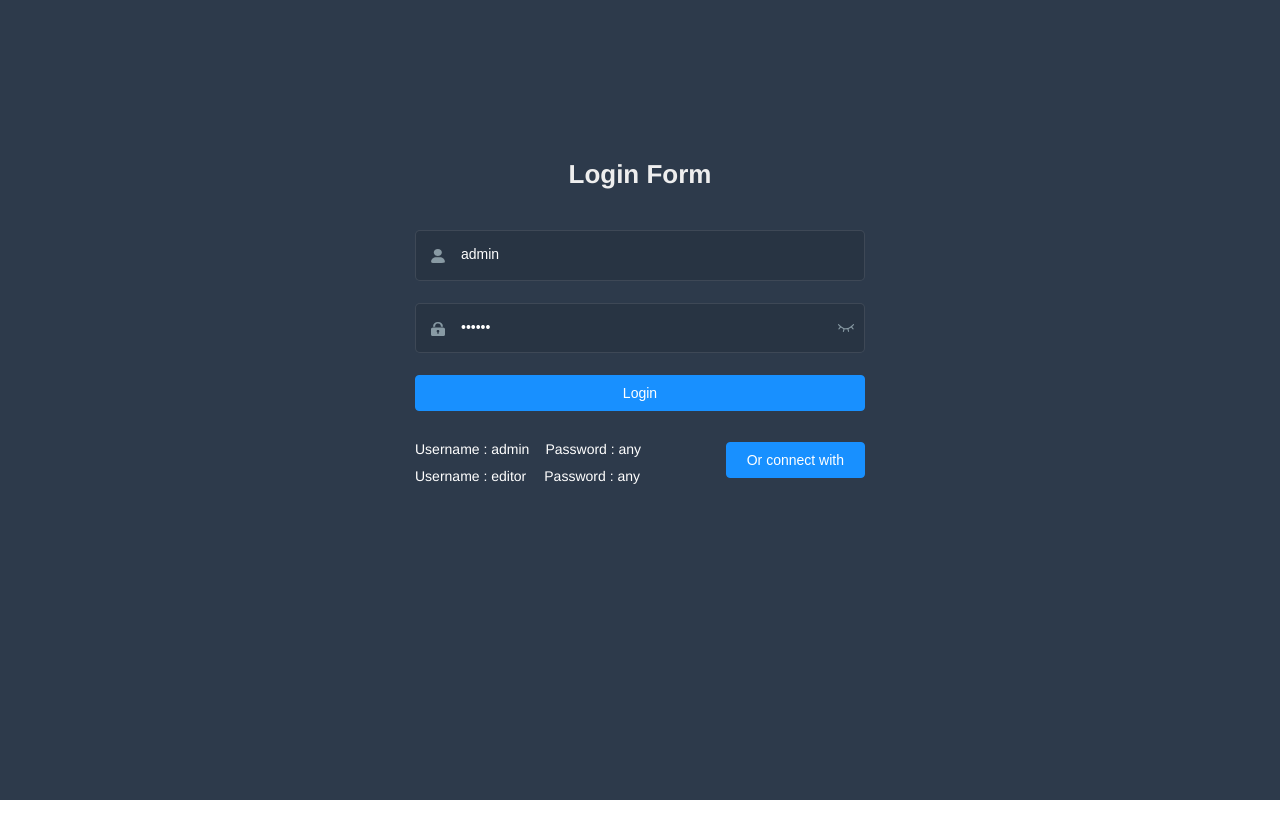
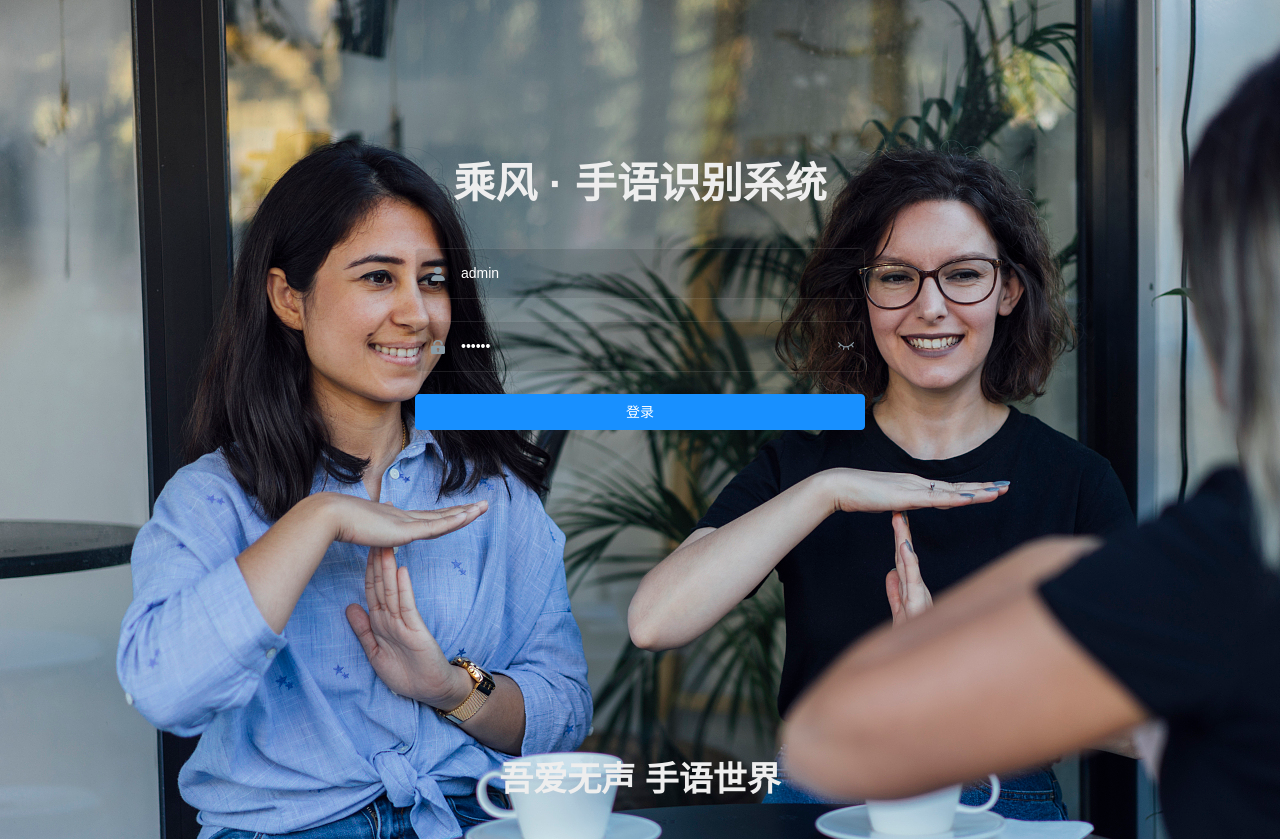
Before and after one commit to Snak0067/Chengfeng-Sign-Language-Frontend-System, a Vue app: page /#/login in a window 1280 px wide. Before the commit the page ends 800 px from the top, so only its background shows below. Built offline with nearby package versions, Linux system fonts and the light colour scheme.

Commit message:
更改登陆界面

```diff
--- a/src/layout/components/Sidebar/Logo.vue
+++ b/src/layout/components/Sidebar/Logo.vue
@@ -32,15 +32,7 @@ export default {
 </script>
 
 <style lang="scss" scoped>
-// 设置背景图片样式
-#app {
-  font-family: 'Avenir', Helvetica, Arial, sans-serif;
-  -webkit-font-smoothing: antialiased;
-  -moz-osx-font-smoothing: grayscale;
-  text-align: center;
-  color: #2c3e50;
-  margin-top: 0px;
-}
+
 
 .sidebarLogoFade-enter-active {
   transition: opacity 1.5s;
--- a/src/views/login/index.vue
+++ b/src/views/login/index.vue
@@ -1,10 +1,23 @@
 <template>
   <div class="login-container">
-    <el-form ref="loginForm" :model="loginForm" :rules="loginRules" class="login-form" autocomplete="on" label-position="left">
+    <el-form
+      ref="loginForm"
+      :model="loginForm"
+      :rules="loginRules"
+      class="login-form"
+      autocomplete="on"
+      label-position="left"
+    >
+      <div class="title-container">
+        <h2 class="top_title">乘风 · 手语识别系统</h2>
+      </div>
 
-      <div class="title-container">
-        <h3 class="title">Login Form</h3>
-      </div>
+      <span
+        class="item-icon"
+        :style="{
+          'background-image': `url(${require('@/assets/images/login_bg.jpg')})`,
+        }"
+      ></span>
 
       <el-form-item prop="username">
         <span class="svg-container">
@@ -21,7 +34,12 @@
         />
       </el-form-item>
 
-      <el-tooltip v-model="capsTooltip" content="Caps lock is On" placement="right" manual>
+      <el-tooltip
+        v-model="capsTooltip"
+        content="Caps lock is On"
+        placement="right"
+        manual
+      >
         <el-form-item prop="password">
           <span class="svg-container">
             <svg-icon icon-class="password" />
@@ -40,98 +58,99 @@
             @keyup.enter.native="handleLogin"
           />
           <span class="show-pwd" @click="showPwd">
-            <svg-icon :icon-class="passwordType === 'password' ? 'eye' : 'eye-open'" />
+            <svg-icon
+              :icon-class="passwordType === 'password' ? 'eye' : 'eye-open'"
+            />
           </span>
         </el-form-item>
       </el-tooltip>
 
-      <el-button :loading="loading" type="primary" style="width:100%;margin-bottom:30px;" @click.native.prevent="handleLogin">Login</el-button>
-
-      <div style="position:relative">
-        <div class="tips">
-          <span>Username : admin</span>
-          <span>Password : any</span>
-        </div>
-        <div class="tips">
-          <span style="margin-right:18px;">Username : editor</span>
-          <span>Password : any</span>
-        </div>
-
-        <el-button class="thirdparty-button" type="primary" @click="showDialog=true">
-          Or connect with
-        </el-button>
-      </div>
+      <el-button
+        :loading="loading"
+        type="primary"
+        style="width: 100%; margin-bottom: 30px"
+        @click.native.prevent="handleLogin"
+        >登录</el-button
+      >
     </el-form>
 
     <el-dialog title="Or connect with" :visible.sync="showDialog">
-      Can not be simulated on local, so please combine you own business simulation! ! !
-      <br>
-      <br>
-      <br>
+      Can not be simulated on local, so please combine you own business
+      simulation! ! !
+      <br />
+      <br />
+      <br />
       <social-sign />
     </el-dialog>
+    <div class="bottom-title-container">
+      <h3 class="title">吾爱无声 手语世界</h3>
+    </div>
   </div>
 </template>
 
 <script>
-import { validUsername } from '@/utils/validate'
-import SocialSign from './components/SocialSignin'
+import { validUsername } from "@/utils/validate";
+import SocialSign from "./components/SocialSignin";
 
 export default {
-  name: 'Login',
+  name: "Login",
   components: { SocialSign },
   data() {
     const validateUsername = (rule, value, callback) => {
       if (!validUsername(value)) {
-        callback(new Error('Please enter the correct user name'))
+        callback(new Error("Please enter the correct user name"));
       } else {
-        callback()
+        callback();
       }
-    }
+    };
     const validatePassword = (rule, value, callback) => {
       if (value.length < 6) {
-        callback(new Error('The password can not be less than 6 digits'))
+        callback(new Error("The password can not be less than 6 digits"));
       } else {
-        callback()
+        callback();
       }
-    }
+    };
     return {
       loginForm: {
-        username: 'admin',
-        password: '111111'
+        username: "admin",
+        password: "111111",
       },
       loginRules: {
-        username: [{ required: true, trigger: 'blur', validator: validateUsername }],
-        password: [{ required: true, trigger: 'blur', validator: validatePassword }]
+        username: [
+          { required: true, trigger: "blur", validator: validateUsername },
+        ],
+        password: [
+          { required: true, trigger: "blur", validator: validatePassword },
+        ],
       },
-      passwordType: 'password',
+      passwordType: "password",
       capsTooltip: false,
       loading: false,
       showDialog: false,
       redirect: undefined,
-      otherQuery: {}
-    }
+      otherQuery: {},
+    };
   },
   watch: {
     $route: {
-      handler: function(route) {
-        const query = route.query
+      handler: function (route) {
+        const query = route.query;
         if (query) {
-          this.redirect = query.redirect
-          this.otherQuery = this.getOtherQuery(query)
+          this.redirect = query.redirect;
+          this.otherQuery = this.getOtherQuery(query);
         }
       },
-      immediate: true
-    }
+      immediate: true,
+    },
   },
   created() {
     // window.addEventListener('storage', this.afterQRScan)
   },
   mounted() {
-    if (this.loginForm.username === '') {
-      this.$refs.username.focus()
-    } else if (this.loginForm.password === '') {
-      this.$refs.password.focus()
+    if (this.loginForm.username === "") {
+      this.$refs.username.focus();
+    } else if (this.loginForm.password === "") {
+      this.$refs.password.focus();
     }
   },
   destroyed() {
@@ -139,45 +158,49 @@ export default {
   },
   methods: {
     checkCapslock(e) {
-      const { key } = e
-      this.capsTooltip = key && key.length === 1 && (key >= 'A' && key <= 'Z')
+      const { key } = e;
+      this.capsTooltip = key && key.length === 1 && key >= "A" && key <= "Z";
     },
     showPwd() {
-      if (this.passwordType === 'password') {
-        this.passwordType = ''
+      if (this.passwordType === "password") {
+        this.passwordType = "";
       } else {
-        this.passwordType = 'password'
+        this.passwordType = "password";
       }
       this.$nextTick(() => {
-        this.$refs.password.focus()
-      })
+        this.$refs.password.focus();
+      });
     },
     handleLogin() {
-      this.$refs.loginForm.validate(valid => {
+      this.$refs.loginForm.validate((valid) => {
         if (valid) {
-          this.loading = true
-          this.$store.dispatch('user/login', this.loginForm)
+          this.loading = true;
+          this.$store
+            .dispatch("user/login", this.loginForm)
             .then(() => {
-              this.$router.push({ path: this.redirect || '/', query: this.otherQuery })
-              this.loading = false
+              this.$router.push({
+                path: this.redirect || "/",
+                query: this.otherQuery,
+              });
+              this.loading = false;
             })
             .catch(() => {
-              this.loading = false
-            })
+              this.loading = false;
+            });
         } else {
-          console.log('error submit!!')
-          return false
+          console.log("error submit!!");
+          return false;
         }
-      })
+      });
     },
     getOtherQuery(query) {
       return Object.keys(query).reduce((acc, cur) => {
-        if (cur !== 'redirect') {
-          acc[cur] = query[cur]
+        if (cur !== "redirect") {
+          acc[cur] = query[cur];
         }
-        return acc
-      }, {})
-    }
+        return acc;
+      }, {});
+    },
     // afterQRScan() {
     //   if (e.key === 'x-admin-oauth-code') {
     //     const code = getQueryObject(e.newValue)
@@ -196,17 +219,18 @@ export default {
     //     }
     //   }
     // }
-  }
-}
+  },
+};
 </script>
 
 <style lang="scss">
 /* 修复input 背景不协调 和光标变色 */
 /* Detail see https://github.com/PanJiaChen/vue-element-admin/pull/927 */
 
-$bg:#283443;
-$light_gray:#fff;
+$bg: #283443;
+$light_gray: #fff;
 $cursor: #fff;
+// 设置背景图片样式
 
 @supports (-webkit-mask: none) and (not (cater-color: $cursor)) {
   .login-container .el-input input {
@@ -215,6 +239,7 @@ $cursor: #fff;
 }
 
 /* reset element-ui css */
+
 .login-container {
   .el-input {
     display: inline-block;
@@ -248,15 +273,15 @@ $cursor: #fff;
 </style>
 
 <style lang="scss" scoped>
-$bg:#2d3a4b;
-$dark_gray:#889aa4;
-$light_gray:#eee;
+// $bg: #2d3a4b;
+$dark_gray: #889aa4;
+$light_gray: #eee;
 
 .login-container {
   min-height: 100%;
   width: 100%;
-  background-color: $bg;
   overflow: hidden;
+  background-image: url("../../../src/assets/images/login_bg.jpg");
 
   .login-form {
     position: relative;
@@ -266,7 +291,6 @@ $light_gray:#eee;
     margin: 0 auto;
     overflow: hidden;
   }
-
   .tips {
     font-size: 14px;
     color: #fff;
@@ -289,11 +313,20 @@ $light_gray:#eee;
 
   .title-container {
     position: relative;
-
-    .title {
-      font-size: 26px;
+    .top_title {
+      font-size: 42px;
       color: $light_gray;
       margin: 0px auto 40px auto;
+      text-align: center;
+      font-weight: bold;
+    }
+  }
+  .bottom-title-container {
+    position: relative;
+    .title {
+      font-size: 34px;
+      color: $light_gray;
+      margin: 300px auto 40px auto;
       text-align: center;
       font-weight: bold;
     }
```
Also changed, not shown: src/assets/images/login_bg.jfif (deleted), src/assets/images/login_bg.jpg (added).
